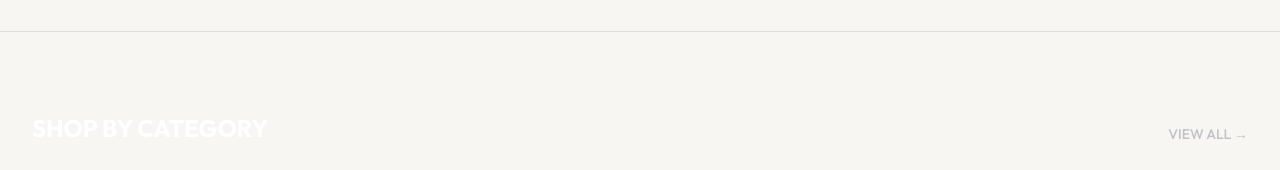
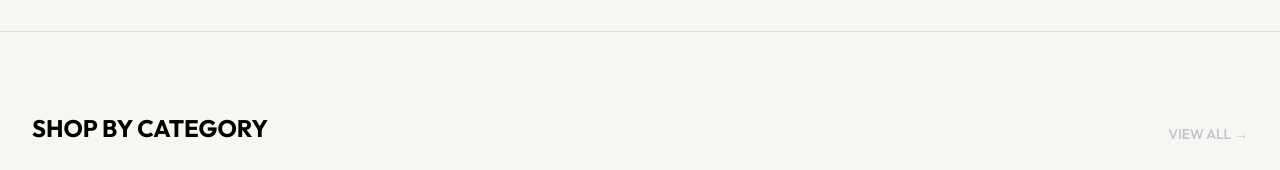
Before and after one commit to BrandByWebeara/Urban-Drip, a React (Vite) app: page / in a window 1280 px wide. Shown: the part 1169-1339 px from the top of the page. Built offline with nearby package versions, Linux system fonts and the light colour scheme.

Commit message:
Update website

```diff
--- a/src/components/ui/SectionHeader.tsx
+++ b/src/components/ui/SectionHeader.tsx
@@ -9,13 +9,19 @@ interface Props {
 export default function SectionHeader({ title, linkTo, linkLabel }: Props) {
   return (
     <div className="mb-6 flex items-end justify-between">
+
+
 <h2
   className={`text-xl font-bold sm:text-2xl ${
-    title === 'FRESH OFF THE DROP' ? 'text-lime-400' : 'text-heading'
+    ['FRESH OFF THE DROP', 'SHOP BY CATEGORY'].includes(title)
+      ? 'text-black'
+      : 'text-heading'
   }`}
 >
   {title}
-</h2>      {linkTo && linkLabel && (
+</h2>
+
+  {linkTo && linkLabel && (
         <Link to={linkTo} className="text-sm font-medium text-brand-600 transition hover:text-brand-700">
           {linkLabel} →
         </Link>
```
